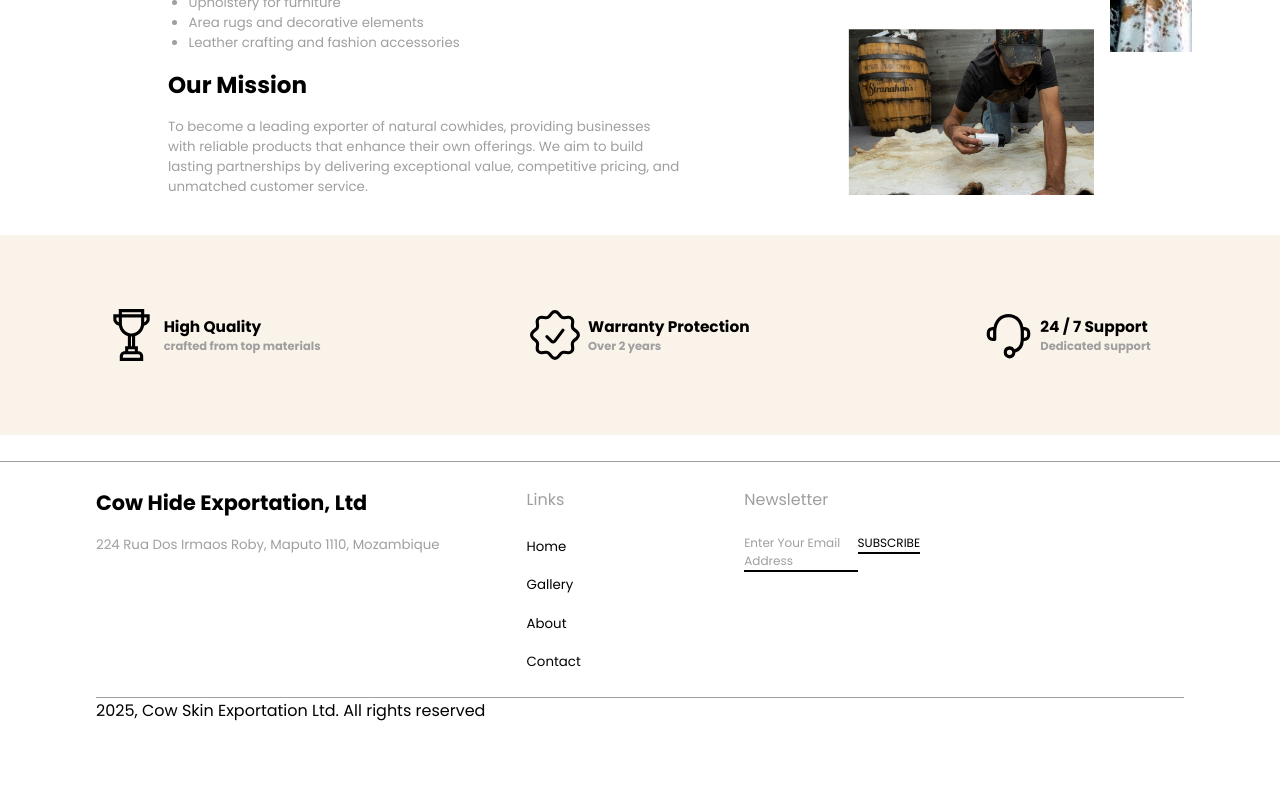
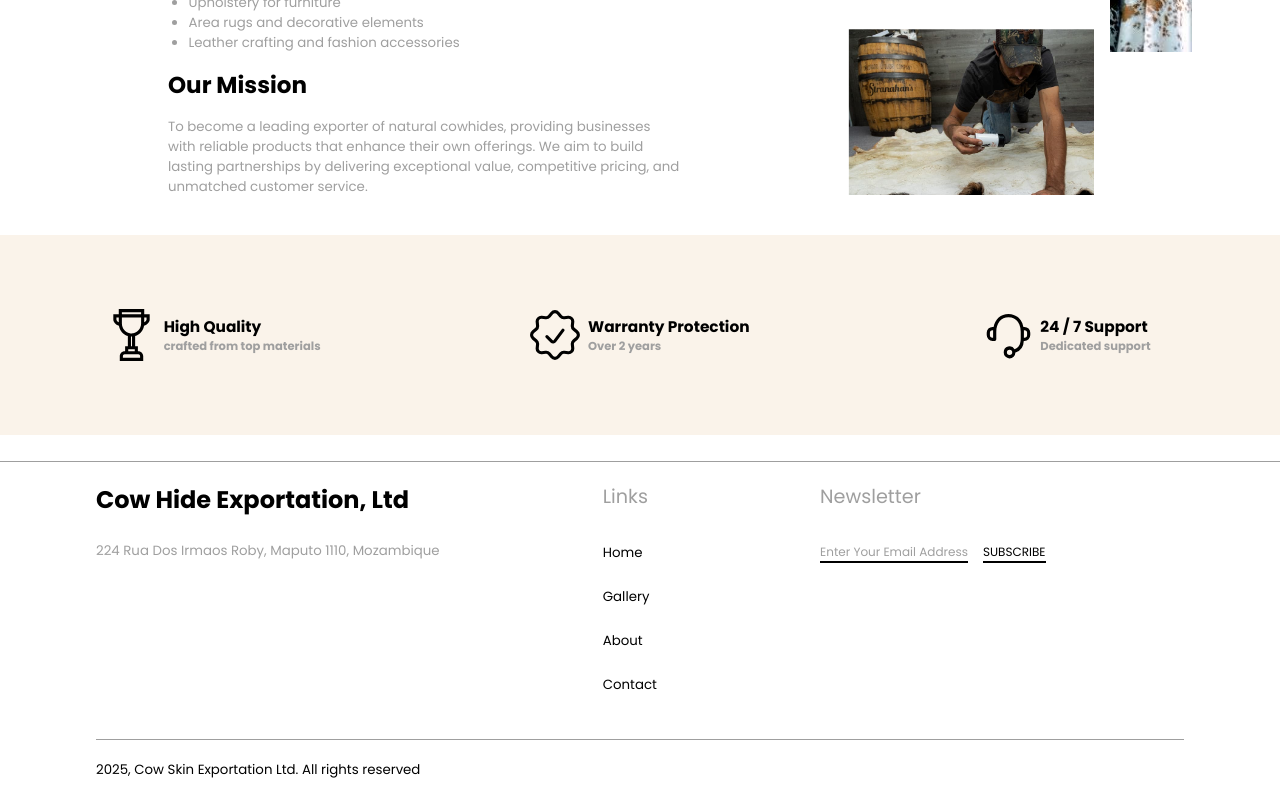
Before and after one commit to DEGEN101/cow-hide-exportation-website, a React (Create React App) app: page / in a window 1280 px wide. Shown: the part 831-1631 px from the top of the page. Before the commit the page ends 1554 px from the top, so only its background shows below. Built offline with nearby package versions, Linux system fonts and the light colour scheme.

Commit message:
Updated Footer CSS

```diff
--- a/src/Components/BrandPanel/BrandPanel.css
+++ b/src/Components/BrandPanel/BrandPanel.css
@@ -1,5 +1,5 @@
 .brand-panel-container {
-    width: 100vw;
+    width: auto;
     height: 25vh;
     margin: 0 0 2% 0;
 
--- a/src/Components/Footer/Footer.css
+++ b/src/Components/Footer/Footer.css
@@ -1,66 +1,71 @@
 
 .footer-container {
+    width: auto;
+
     display: flex;
     flex-direction: column;
     justify-content: center;
     align-items: center;
 
-    width: 100vw;
-
-    border-top-style: solid;
-    border-top-width: 1px;
-    border-color: #9F9F9F;
+    border-top: solid 1px #9F9F9F;
 }
 
 .footer-container .footer-heading {
-    margin-bottom: 5%;
+    margin-bottom: max(3vh, 10pt);
 
     font-family: 'Poppins', sans-serif;
     color: #000000;
 
-    font-size: 1.3em;
+    font-size: x-large;
     font-weight: 500;
 }
 
 .footer-container .sub-heading {
-    margin-bottom: 5%;
+    margin-bottom: max(4vh, 21px);
     font-family: 'Poppins', sans-serif;
     color: #9F9F9F;
     font-weight: normal;
+    font-size: larger;
 }
 
 
 /* Information Section */
 .footer-container .information-section {
-    margin: 2% 0 2% 0;
+    width: 85vw;
+    min-width: 300px;
+
+    padding-block: min(3vh, 15pt);
+
     display: flex;
-    flex-direction: row;
+    flex-flow: row wrap;
+    justify-content: flex-start;
 
-    width: 85vw;
-    height: 90%;
-    gap: 8%;
+    gap: 0% 15%;
+
+    border-bottom: solid 1px #9F9F9F;
 }
 
 .footer-container .address-section {
     display: flex;
     flex-direction: column;
     align-items: flex-start;
+
+    padding-bottom: max(3vh, 15pt);
 }
 
 .footer-container .links-section {
-    flex-grow: 1;
     display: flex;
     flex-direction: column;
     align-items: flex-start;
 }
 
 .links-section .footer-link {
-    margin: 14% 0 0 0;
+    margin-bottom: max(3vh, 15pt);
     text-decoration: none;
 }
 
 .footer-container .newsletter-section {
-    flex-grow: 3;
+    min-width: 300px;
 
     display: flex;
     flex-direction: column;
@@ -68,10 +73,12 @@
 }
 
 .newsletter-section .email-section {
-    width: 40%;
+    width: 100%;
 
     display: flex;
-    justify-content: space-between;
+    justify-content: flex-start;
+
+    gap: 5%;
 }
 
 .newsletter-section .email-section p {
@@ -91,11 +98,6 @@
 
 /* Copyright Section */
 .footer-container .copyright-section {
-    display: flex;
-
-    border-top-style: solid;
-    border-top-width: 1px;
-    border-color: #9F9F9F;
-
+    padding-block: min(3vh, 15pt);
     width: 85vw;
 }
--- a/src/Components/Footer/Footer.jsx
+++ b/src/Components/Footer/Footer.jsx
@@ -47,7 +47,7 @@ const Footer = () => {
             </section>
 
             <section className="copyright-section">
-                <p> 2025, Cow Skin Exportation Ltd. All rights reserved </p>
+                <Text textColor="#000000"> 2025, Cow Skin Exportation Ltd. All rights reserved </Text>
             </section>
         </section>
     </>
--- a/src/Components/Header/Header.css
+++ b/src/Components/Header/Header.css
@@ -1,5 +1,5 @@
 .header-container {
-    width: 100vw;
+    width: auto;
 
     display: flex;
     justify-content: space-between;
--- a/src/Components/TitleCard/TitleCard.css
+++ b/src/Components/TitleCard/TitleCard.css
@@ -3,7 +3,7 @@
     flex-direction: column;
     justify-content: center;
 
-    width: 100vw;
+    width: auto;
     overflow: hidden;
 }
 
@@ -16,7 +16,7 @@
 }
 
 .title-card-container .image-container img {
-    width: 100vw;
+    width: 100%;
     height: 400px;
 
     mix-blend-mode: multiply;
--- a/src/Pages/Homepage/Homepage.css
+++ b/src/Pages/Homepage/Homepage.css
@@ -1,7 +1,7 @@
 .homepage-centre-container {
     margin: 0 0 5% 0;
 
-    width: 100vw;
+    width: auto;
 
     display: flex;
     flex-direction: column;
@@ -11,7 +11,7 @@
 }
 
 .homepage-centre-container .homepage-banner-container {
-    width: 100vw;
+    width: auto;
     height: 75vh;
 
     display: flex;
```
